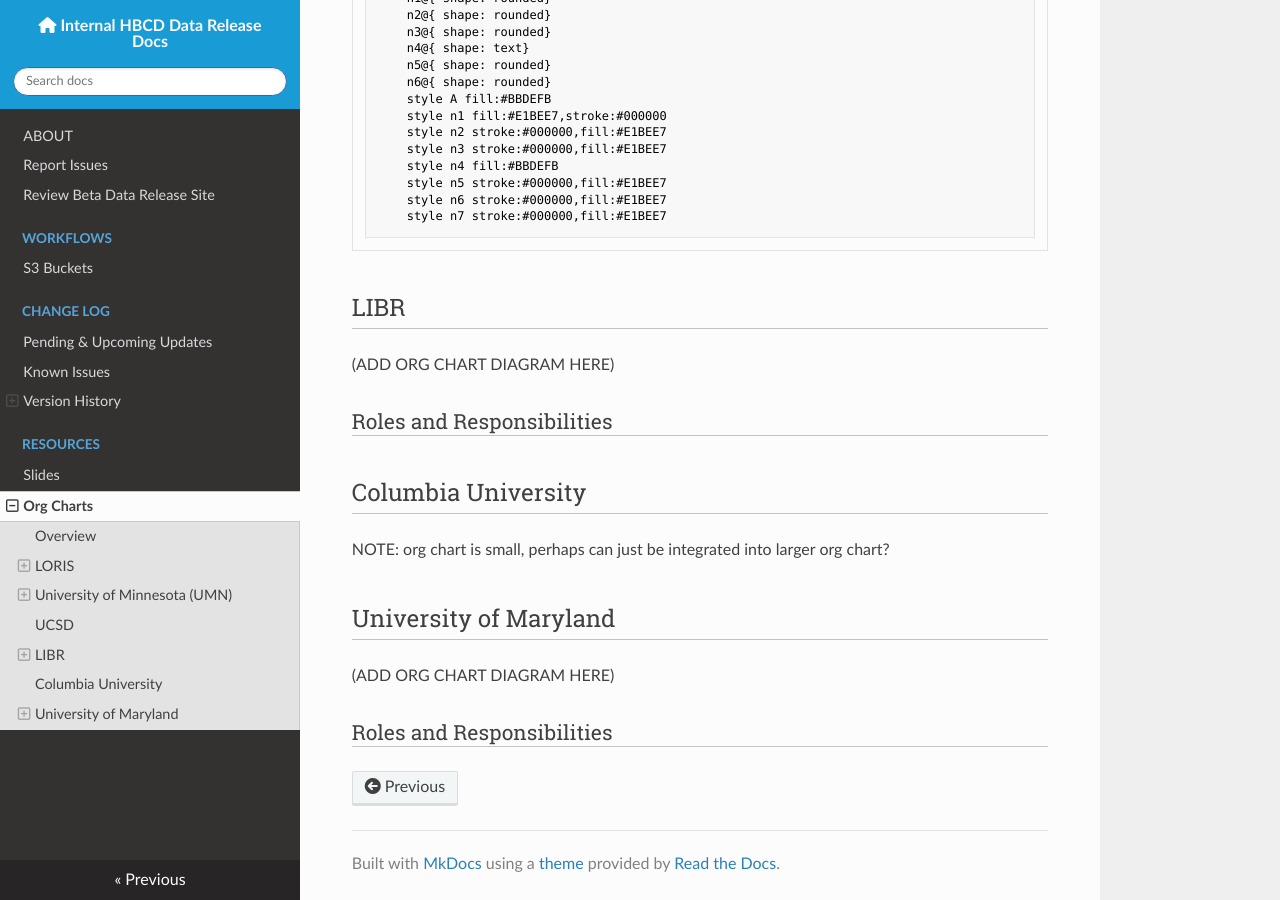
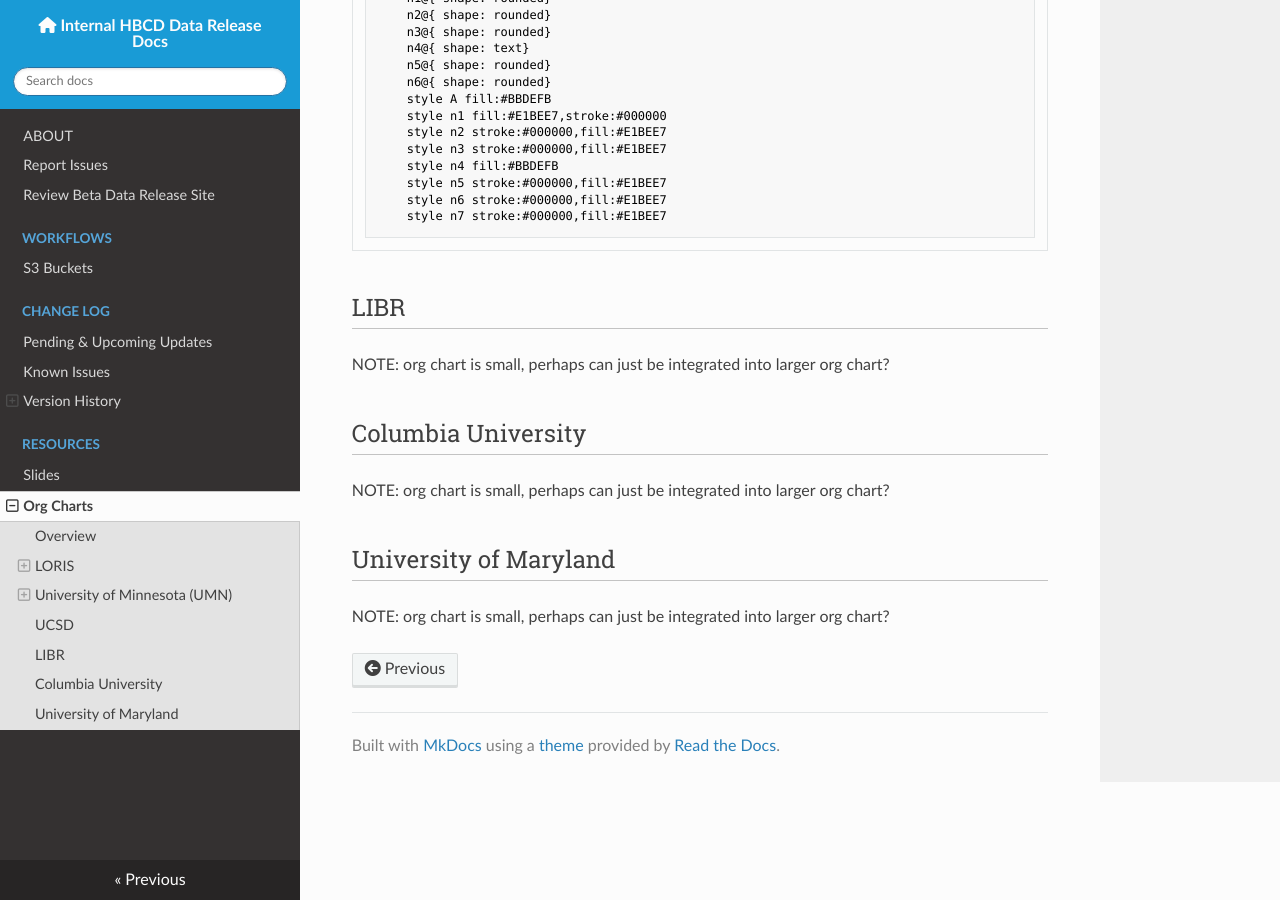
Before and after one commit to DCAN-Labs/hbcd-docs-internal, an MkDocs documentation site: the page built from docs/orgcharts.md, in a window 1280 px wide and 900 px high, scrolled down 6365 px. Built offline with MkDocs 1.6.1, drawn with Linux system fonts in a browser that asks for light colours; nearby versions of some CDN libraries.

Commit message:
final cleanup

````diff
--- a/docs/orgcharts.md
+++ b/docs/orgcharts.md
@@ -487,15 +487,10 @@ by Wes Thompson<br>
 ```
 
 ## LIBR
-(ADD ORG CHART DIAGRAM HERE)
-
-### Roles and Responsibilities
-
+NOTE: org chart is small, perhaps can just be integrated into larger org chart?
 
 ## Columbia University
 NOTE: org chart is small, perhaps can just be integrated into larger org chart?
 
 ## University of Maryland
-(ADD ORG CHART DIAGRAM HERE)
-
-### Roles and Responsibilities
+NOTE: org chart is small, perhaps can just be integrated into larger org chart?
````
